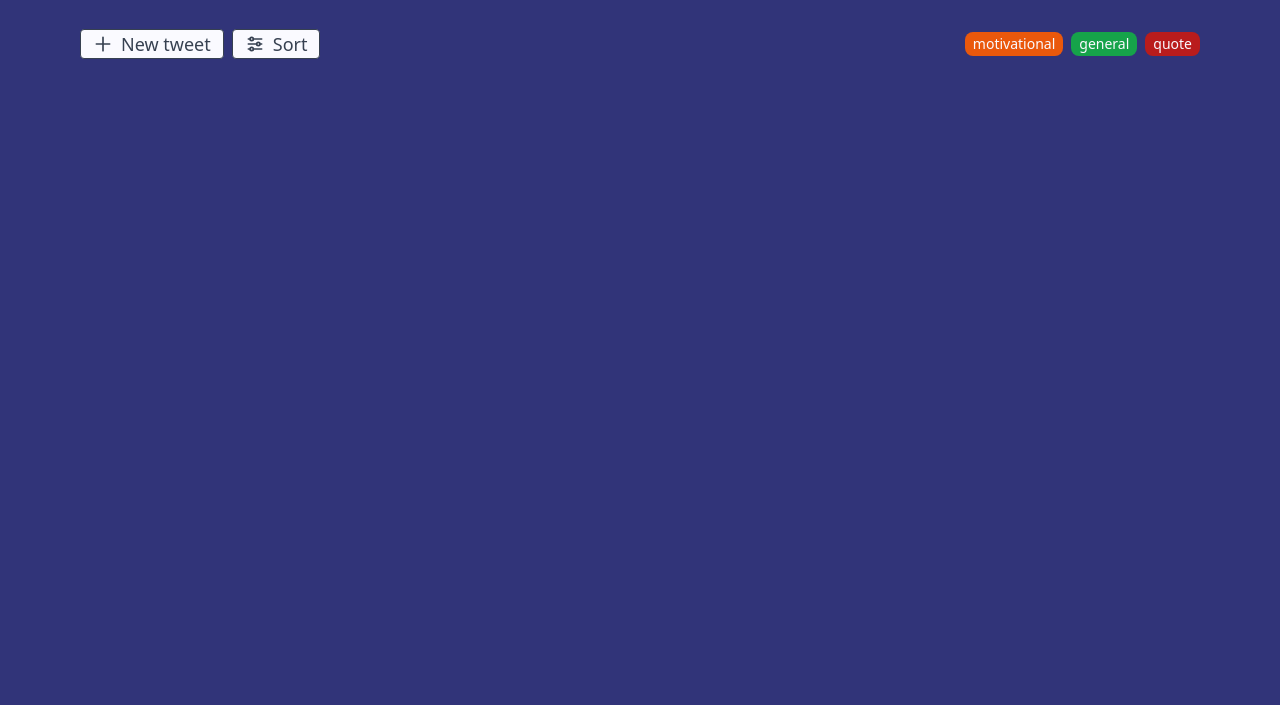
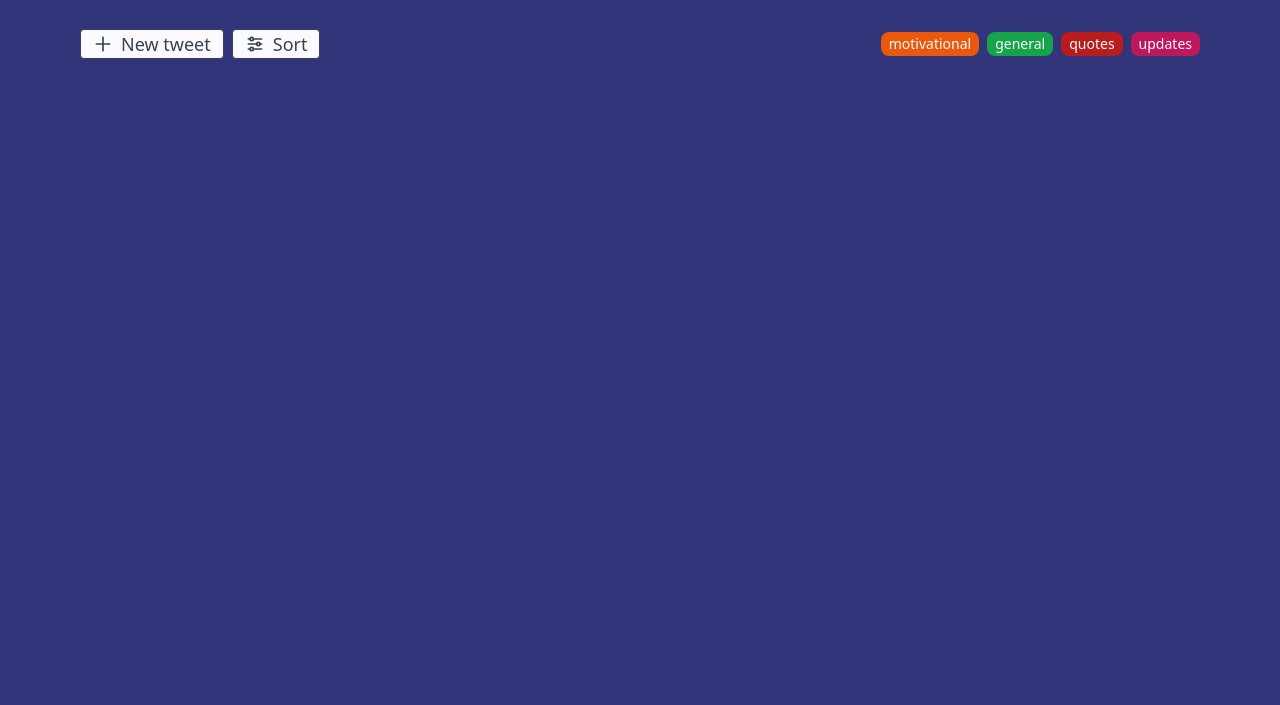
Before and after one commit to benjamincotta/Dakina-App, a website: page public/index.html in a window 1280 px wide. Shown: the part 95-800 px from the top of the page. Drawn offline with Linux system fonts and the light colour scheme.

Commit message:
small changes

```diff
--- a/public/index.html
+++ b/public/index.html
@@ -23,7 +23,8 @@
                     <h2 class="text-xl font-extralight text-ghost_white font-text-font">Plan & organise your tweets</h2>
                 </div>
             </div>
-            <div class="interactive-header flex flex-row justify-between mt-8 items-start md:items-center">
+            <div
+                class="interactive-header flex flex-row justify-evenly md:justify-between mt-8 items-start md:items-center">
                 <div class="buttons md:flex">
                     <button
                         class="flex text-lg items-center bg-ghost_white border-solid border-gray-700 border rounded px-3 mr-2 text-gray-700">
@@ -46,7 +47,9 @@
                     <button
                         class="bg-green-600 border-solid rounded-lg text-sm md:ml-2 py-1 mt-1.5 md:mt-0 md:py-0.5 px-2">general</button>
                     <button
-                        class="bg-red-700 border-solid rounded-lg text-sm md:ml-2 py-1 mt-1.5 md:mt-0 md:py-0.5 px-2">quote</button>
+                        class="bg-red-700 border-solid rounded-lg text-sm md:ml-2 py-1 mt-1.5 md:mt-0 md:py-0.5 px-2">quotes</button>
+                    <button
+                        class="bg-pink-700 border-solid rounded-lg text-sm md:ml-2 py-1 mt-1.5 md:mt-0 md:py-0.5 px-2">updates</button>
                 </div>
             </div>
         </header>
--- a/tailwind.config.js
+++ b/tailwind.config.js
@@ -11,8 +11,7 @@ module.exports = {
         dark_blue: '#01CCC1',
         turquoise: '#27F4E0',
         ghost_white: '#FAFAFF',
-        pink: '#E56399',
-        white: '#FFFFF',
+        my_pink: '#E56399',
       },
     },
   },
```
Also changed, not shown: public/output.css.
